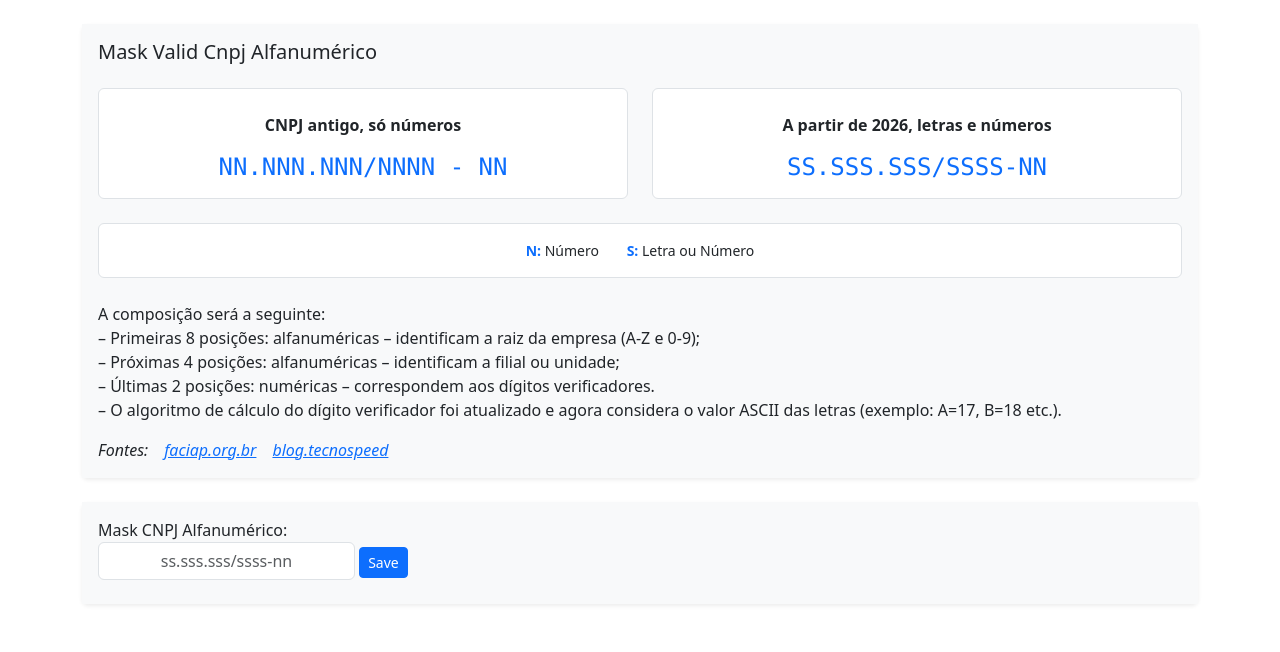
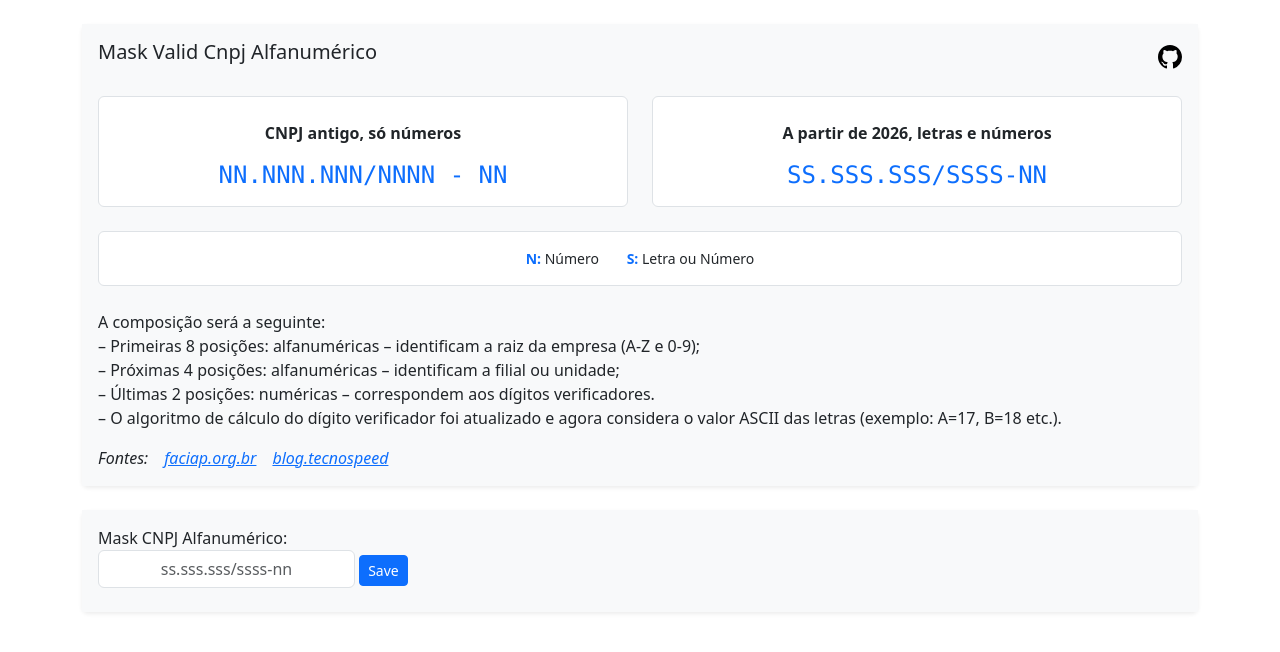
Before and after one commit to rogeriosaraceni/maskValidCnpjAlfanumerico, a website: page index.html in a window 1280 px wide. Drawn offline with nearby package versions, Linux system fonts and the light colour scheme.

Commit message:
add link github

```diff
--- a/index.html
+++ b/index.html
@@ -13,7 +13,12 @@
         <div class="container mt-4">
             <div class="card shadow-sm border-0">
                 <div class="card-body bg-light">
-                    <div class="card-title h5 mb-4">Mask Valid Cnpj Alfanumérico</div>
+                    <div class="d-flex justify-content-between align-items-center mb-4">
+                        <div class="card-title h5">Mask Valid Cnpj Alfanumérico</div>
+                        <a href="https://github.com/rogeriosaraceni/maskValidCnpjAlfanumerico" target="_blank">
+                            <img src="assets/github.svg" alt="GitHub" width="24" height="24">
+                        </a>
+                    </div>
 
                     <div class="row align-items-center text-center">
                         <div class="col-md-6 mb-3 mb-md-0">
```
Also changed, not shown: assets/github.svg (added).
